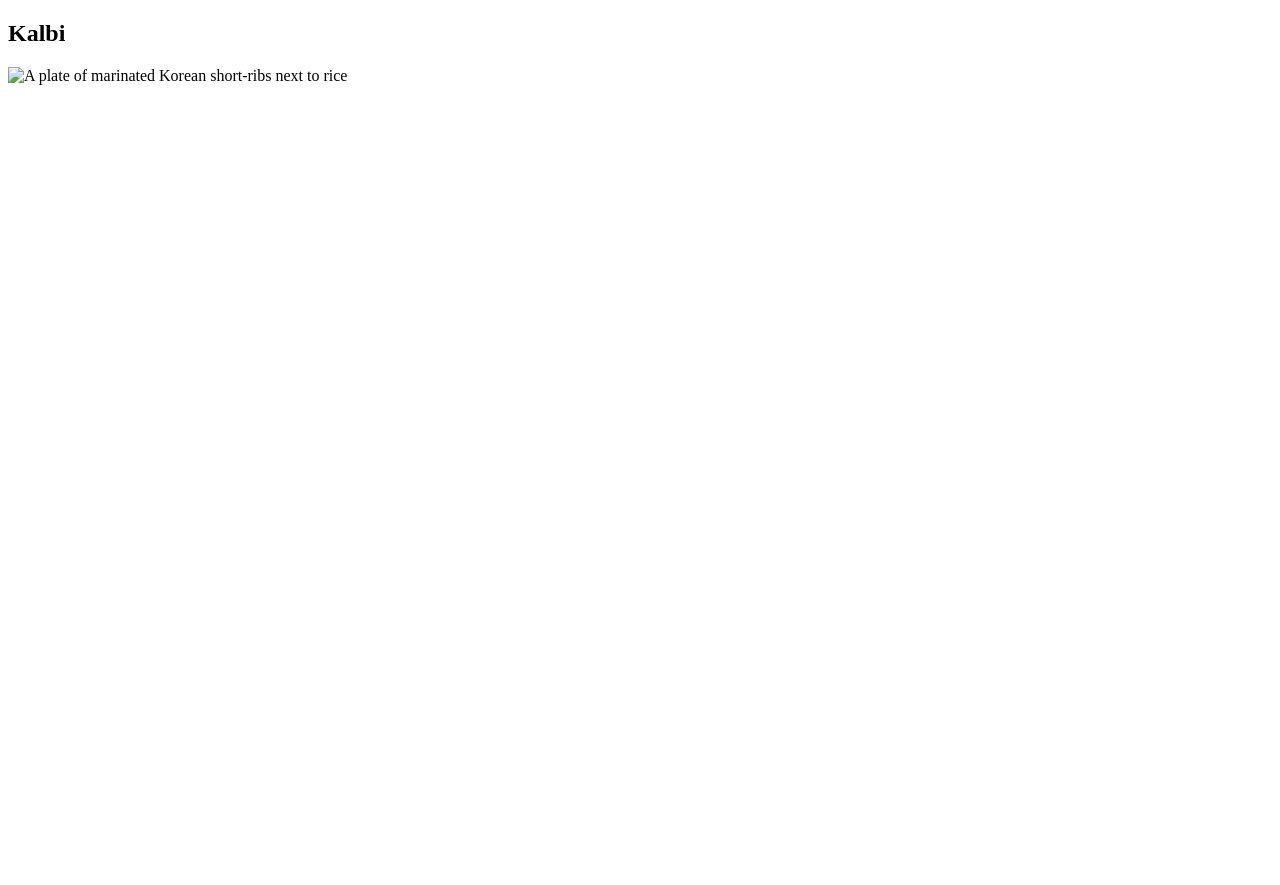
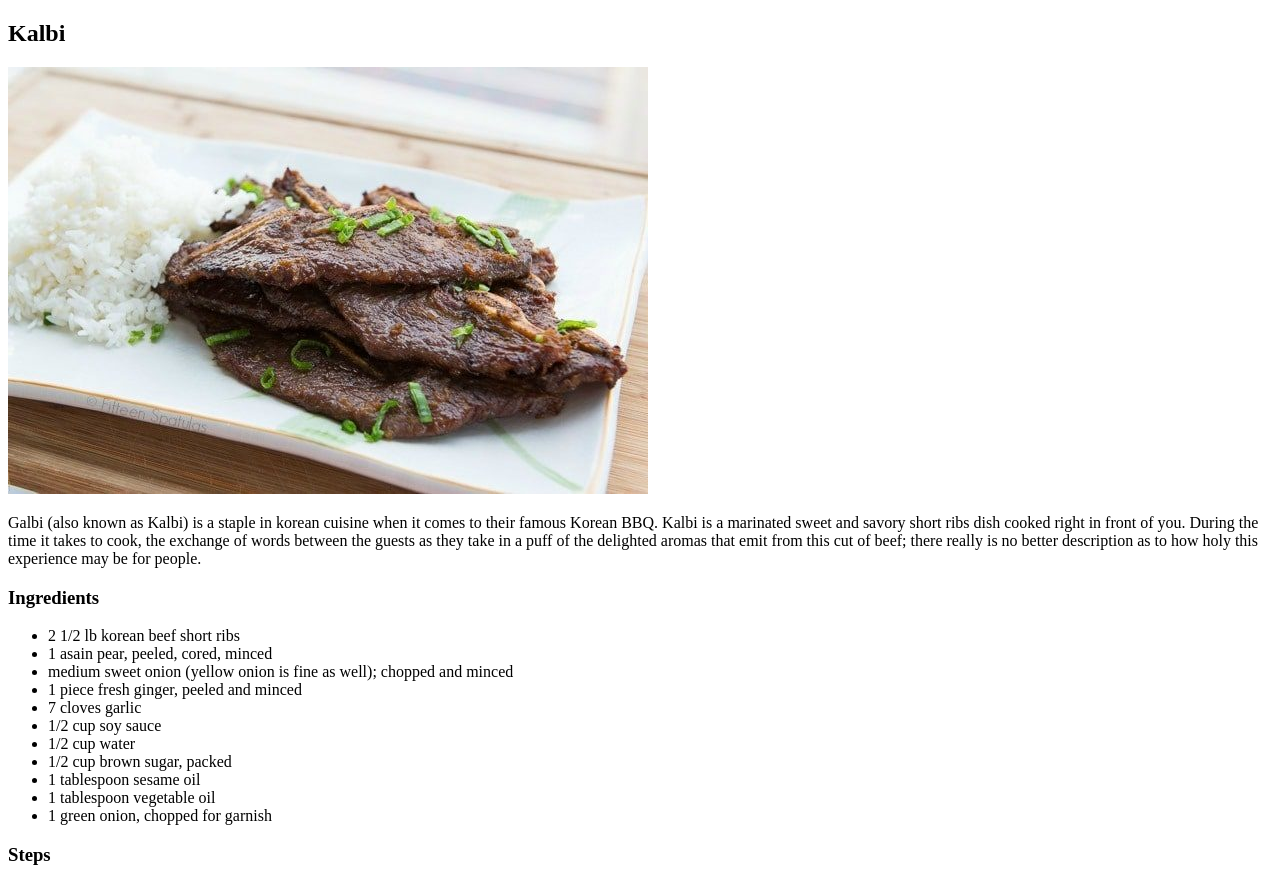
Before and after one commit to Jacksonz00/odin-recipes, a plain HTML site: page recipes/kalbi.html in a window 1280 px wide. Before the commit the page ends 800 px from the top, so only its background shows below. Drawn offline with Linux system fonts and the light colour scheme.

Commit message:
Add unordered ingredients to kalbi

```diff
--- a/recipes/kalbi.html
+++ b/recipes/kalbi.html
@@ -7,8 +7,23 @@
 
     <body>
         <h2>Kalbi</h2>
-        <img src="./images/kalbi.jpg" alt="A plate of marinated Korean short-ribs next to rice">
-
+        <img src="../images/kalbi.jpg" alt="A plate of marinated Korean short-ribs next to rice">
+        <p>Galbi (also known as Kalbi) is a staple in korean cuisine when it comes to their famous Korean BBQ. Kalbi is a marinated sweet and savory short ribs dish cooked right in front of you. During the time it takes to cook, the exchange of words between the guests as they take in a puff of the delighted aromas that emit from this cut of beef; there really is no better description as to how holy this experience may be for people.</p>
+        <p><h3>Ingredients</h3></p>
+        <ul>
+            <li>2 1/2 lb korean beef short ribs</li>
+            <li>1 asain pear, peeled, cored, minced</li>
+            <li>medium sweet onion (yellow onion is fine as well); chopped and minced</li>
+            <li>1 piece fresh ginger, peeled and minced</li>
+            <li>7 cloves garlic</li>
+            <li>1/2 cup soy sauce</li>
+            <li>1/2 cup water</li>
+            <li>1/2 cup brown sugar, packed</li>
+            <li>1 tablespoon sesame oil</li>
+            <li>1 tablespoon vegetable oil</li>
+            <li>1 green onion, chopped for garnish</li>
+        </ul>
+        <p><h3>Steps</h3></p>
     </body>
 
 </html>
```
